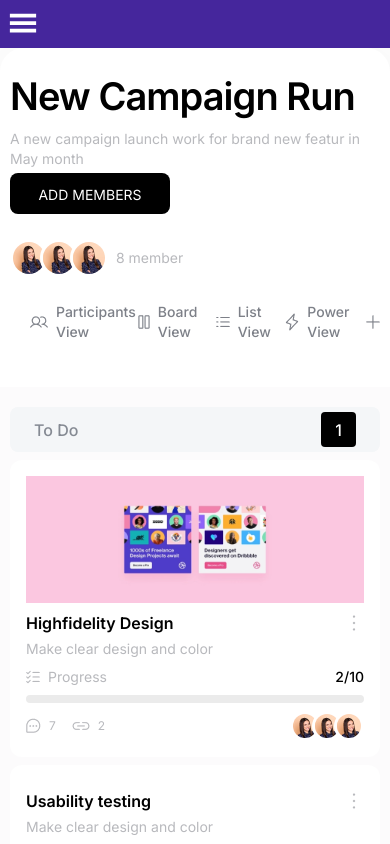
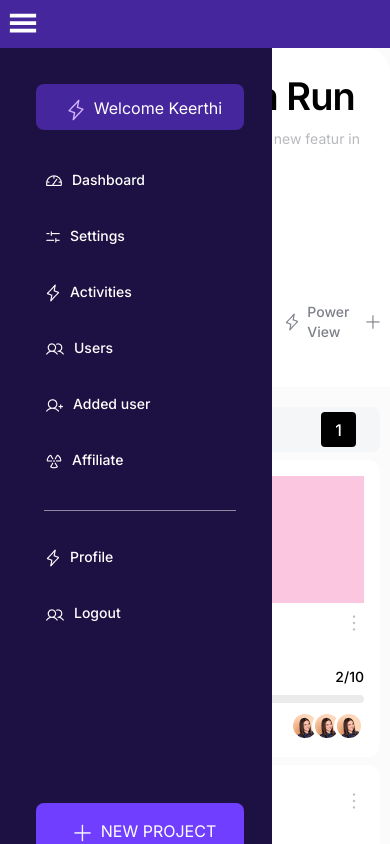
Before and after one commit to haywhyvilla/NutapStageTwoDashboard, a React (Vite) app: page / in a window 390 px wide. Both pictures are taken after a click on the icon 23 px from the left and 23 px from the top of the page. Shown: the top 844 px of the page. Built offline with nearby package versions, Linux system fonts and the light colour scheme.

Commit message:
side bar

```diff
--- a/src/Components/SideNavMobileVeiw.jsx
+++ b/src/Components/SideNavMobileVeiw.jsx
@@ -1,5 +1,13 @@
 import React from "react";
 import { useState } from "react";
+import welcome from "../Images/welcome.png";
+import activities from "../Images/activities.png";
+import addeduser from "../Images/addeduser.png";
+import affiliate from "../Images/affiliate.png";
+import dashboard from "../Images/dashboard.png";
+import settings from "../Images/settings.png";
+import users from "../Images/users.png";
+import newproject from "../Images/newproject.png";
 
 import { GiHamburgerMenu } from "react-icons/gi";
 
@@ -12,10 +20,62 @@ const SideNavMobileVeiw = () => {
   return (
     <div class="md:hidden sticky top-0 z-10">
       <div class="w-full h-12 bg-[#45269C] p-2 text-white">
-        <p>
+        <p class="cursor-pointer">
           <GiHamburgerMenu size={30} onClick={handleClick} />
         </p>
       </div>
+
+      {open ? (
+        <div class="w-[272px] bg-[#1D1042] py-9 px-9 absolute">
+          <div>
+            <button class="bg-[#45269C] text-white font-normal text-base py-[12px] px-[16px] rounded-lg w-[208px] h-[46px]">
+              <img src={welcome} alt="welcome" class="inline mx-2.5" />
+              Welcome Keerthi
+            </button>
+            <ul class="my-10">
+              <li class="text-white font-medium text-sm mb-9">
+                <img src={dashboard} alt="dashboard" class="inline mx-2.5" />
+                Dashboard
+              </li>
+              <li class="text-white font-medium text-sm mb-9">
+                <img src={settings} alt="settings" class="inline mx-2.5" />
+                Settings
+              </li>
+              <li class="text-white font-medium text-sm mb-9">
+                <img src={activities} alt="activities" class="inline mx-2.5" />
+                Activities
+              </li>
+              <li class="text-white font-medium text-sm mb-9">
+                <img src={users} alt="users" class="inline mx-2.5" />
+                Users
+              </li>
+              <li class="text-white font-medium text-sm mb-9">
+                <img src={addeduser} alt="addeduser" class="inline mx-2.5" />
+                Added user
+              </li>
+              <li class="text-white font-medium text-sm mb-9">
+                <img src={affiliate} alt="affiliate" class="inline mx-2.5" />
+                Affiliate
+              </li>
+            </ul>
+            <div class="bg-white h-[1px] w-[192px] ml-2 mb-9 opacity-50"></div>
+            <ul>
+              <li class="text-white font-medium text-sm mb-9">
+                <img src={activities} alt="profile" class="inline mx-2.5" />
+                Profile
+              </li>
+              <li class="text-white font-medium text-sm mb-9">
+                <img src={users} alt="logout" class="inline mx-2.5" />
+                Logout
+              </li>
+            </ul>
+          </div>
+          <button class="mt-36 text-white font-normal text-base py-[16px] px-[16px] rounded-lg w-[208px] h-[54px] bg-[#703EFE]">
+            <img src={newproject} alt="newproject" class="inline mx-2.5" />
+            NEW PROJECT
+          </button>
+        </div>
+      ) : null}
     </div>
   );
 };
```
